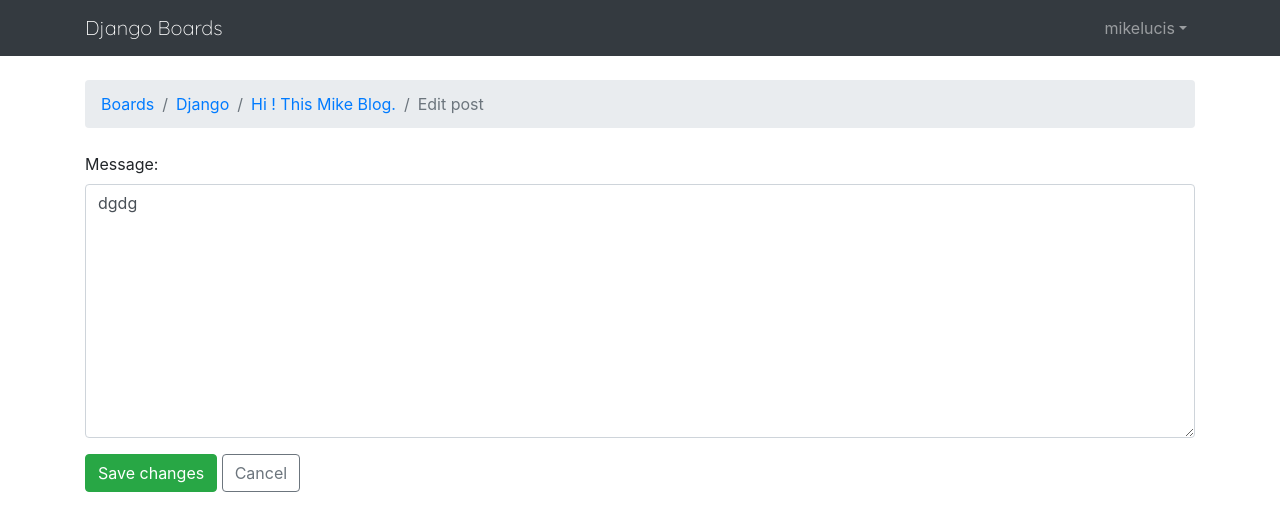
After one commit to MikeLucis/Django-Discuz, a Django app: page /boards/1/topics/1/posts/1/edit/ in a window 1280 px wide. The commit adds this page. Shown: the top 531 px of the page. Run offline with Django 3.2, Linux system fonts and the light colour scheme; a user stored in the database is signed in; data comes from the database, SQL or seed files in the repository; both versions use the stored data as it was after the commit; some libraries are stand-ins or nearby versions.

Commit message:
ADD import-EditPostForm; GCBV_Active-EditPost;

```diff
--- a/MyProject/urls.py
+++ b/MyProject/urls.py
@@ -67,6 +67,8 @@ urlpatterns = [
     url(r'^boards/(?P<pk>\d+)/new/$', views.new_topic, name='new_topic'),
     url(r'^boards/(?P<pk>\d+)/topics/(?P<topic_pk>\d+)/$', views.topic_posts, name='topic_posts'),
     url(r'^boards/(?P<pk>\d+)/topics/(?P<topic_pk>\d+)/reply/$', views.reply_topic, name='reply_topic'),
+    url(r'^boards/(?P<pk>\d+)/topics/(?P<topic_pk>\d+)/posts/(?P<post_pk>\d+)/edit/$',
+        views.PostUpdateView.as_view(), name='edit_post'),
     path('admin/', admin.site.urls),
 
 ]
--- a/boards/views.py
+++ b/boards/views.py
@@ -1,5 +1,8 @@
 from django.shortcuts import render, redirect, get_object_or_404
 from django.contrib.auth.decorators import login_required
+from django.utils.decorators import method_decorator
+from django.views.generic import UpdateView
+from django.utils import timezone
 from django.db.models import Count
 
 from .models import Board, Post, Topic
@@ -62,3 +65,26 @@ def reply_topic(request, pk, topic_pk):
     else:
         form = PostForm()
     return render(request, 'reply_topic.html', {'topic': topic, 'form': form})
+
+
+# 基于 GCBV 创建
+# 使用 method 传递装饰器
+@method_decorator(login_required, name='dispatch')
+class PostUpdateView(UpdateView):
+    model = Post
+    fields = ('message',)
+    template_name = 'edit_post.html'
+    pk_url_kwarg = 'post_pk'
+    context_object_name = 'post'
+
+    def get_queryset(self):
+        # 重用父类
+        queryset = super().get_queryset()
+        return queryset.filter(created_by=self.request.user)
+
+    def form_valid(self, form):
+        post = form.save(commit=False)
+        post.updated_by = self.request.user
+        post.updated_at = timezone.now()
+        post.save()
+        return redirect('topic_posts', pk=post.topic.board.pk, topic_pk=post.topic.pk)
--- /dev/null
+++ b/templates/edit_post.html
@@ -0,0 +1,22 @@
+{% extends 'base.html' %}
+
+{% block title %}Edit post{% endblock %}
+
+{% block breadcrumb %}
+    <li class="breadcrumb-item"><a href="{% url 'home' %}">Boards</a></li>
+    <li class="breadcrumb-item"><a href="{% url 'board_topics' post.topic.board.pk %}">{{ post.topic.board.name }}</a>
+    </li>
+    <li class="breadcrumb-item"><a
+            href="{% url 'topic_posts' post.topic.board.pk post.topic.pk %}">{{ post.topic.subject }}</a></li>
+    <li class="breadcrumb-item active">Edit post</li>
+{% endblock %}
+
+{% block content %}
+    <form method="post" class="mb-4" novalidate>
+        {% csrf_token %}
+        {% include 'includes/form.html' %}
+        <button type="submit" class="btn btn-success">Save changes</button>
+        <a href="{% url 'topic_posts' post.topic.board.pk post.topic.pk %}" class="btn btn-outline-secondary"
+           role="button">Cancel</a>
+    </form>
+{% endblock %}
--- a/templates/topic_posts.html
+++ b/templates/topic_posts.html
@@ -38,7 +38,8 @@
                         {{ post.message }}
                         {% if post.created_by == user %}
                             <div class="mt-3">
-                                <a href="#" class="btn btn-primary btn-sm" role="button">Edit</a>
+                                <a href="{% url 'edit_post' post.topic.board.pk post.topic.pk post.pk %}"
+                                   class="btn btn-primary btn-sm" role="button">Edit</a>
                             </div>
                         {% endif %}
                     </div>
```
Also changed, not shown: boards/tests/test_view_edit_post.py (added, +120 -0 lines), db.sqlite3.
